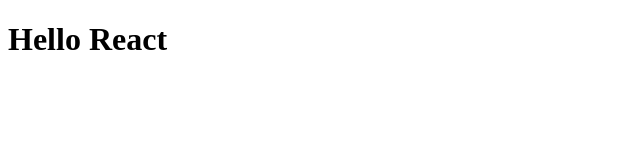
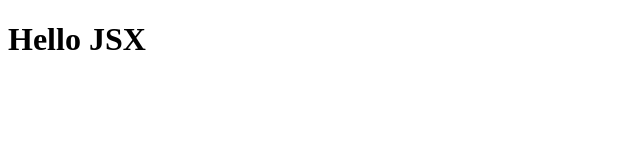
Before and after one commit to Gohitha6Nadikota/FoodDelivery_WebApp, a React (Vite) app: page / in a window 1280 px wide. Shown: the top 160 px of the page, without its empty margins (0-640 px from the left). Built offline with nearby package versions, Linux system fonts and the light colour scheme.

Commit message:
Using JSX

```diff
--- a/App.js
+++ b/App.js
@@ -1,6 +1,6 @@
 import React from "react";
 import ReactDOM  from "react-dom/client";
-const heading =React.createElement("h1",{},"Hello React");
-//const heading=<h1 id="heading">Hello JSX</h1>;
+//const heading =React.createElement("h1",{},"Hello React");
+const heading=<h1 id="heading">Hello JSX</h1>;
 const root=ReactDOM.createRoot(document.getElementById("root"));
 root.render(heading);
```
